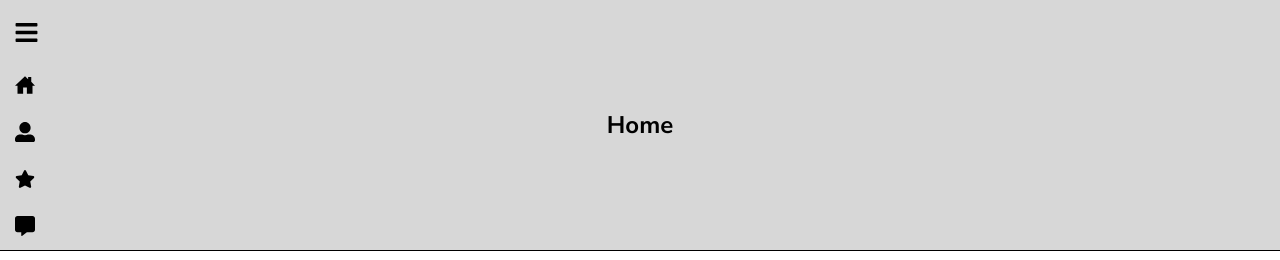
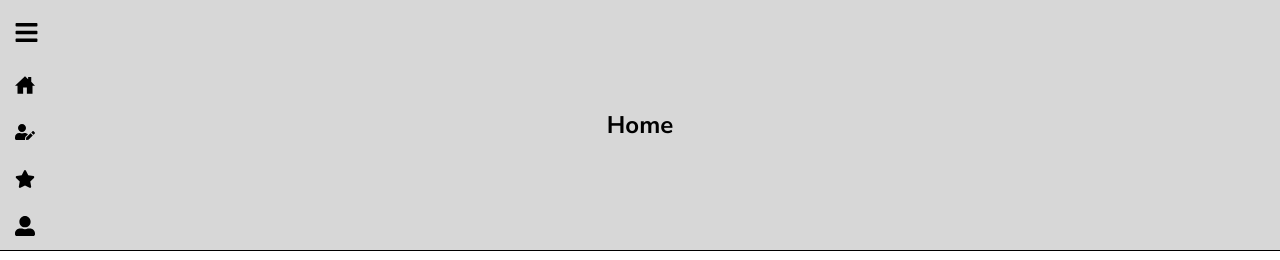
Before and after one commit to HugoDMiranda/Blog, a React (Create React App) app: page / in a window 1280 px wide. Shown: the top 260 px of the page. Built offline with nearby package versions, Linux system fonts and the light colour scheme.

Commit message:
component Navbar icons update

```diff
--- a/src/components/Navbar.js
+++ b/src/components/Navbar.js
@@ -1,5 +1,5 @@
 import { useState } from "react";
-import { FaBars, FaUserAlt, FaCommentAlt, FaStar } from "react-icons/fa";
+import { FaBars, FaUserAlt, FaStar, FaUserEdit } from "react-icons/fa";
 import { IoHomeSharp } from "react-icons/io5";
 import { NavLink, Link } from "react-router-dom";
 import "../sass/components-styles/Navbar.css";
@@ -17,7 +17,7 @@ function Navbar() {
     {
       path: "/Login",
       name: "Login",
-      icon: <FaUserAlt />,
+      icon: <FaUserEdit />,
     },
     {
       path: "/Favorites",
@@ -27,7 +27,7 @@ function Navbar() {
     {
       path: "/User",
       name: "User",
-      icon: <FaCommentAlt />,
+      icon: <FaUserAlt />,
     },
   ];
 
```
